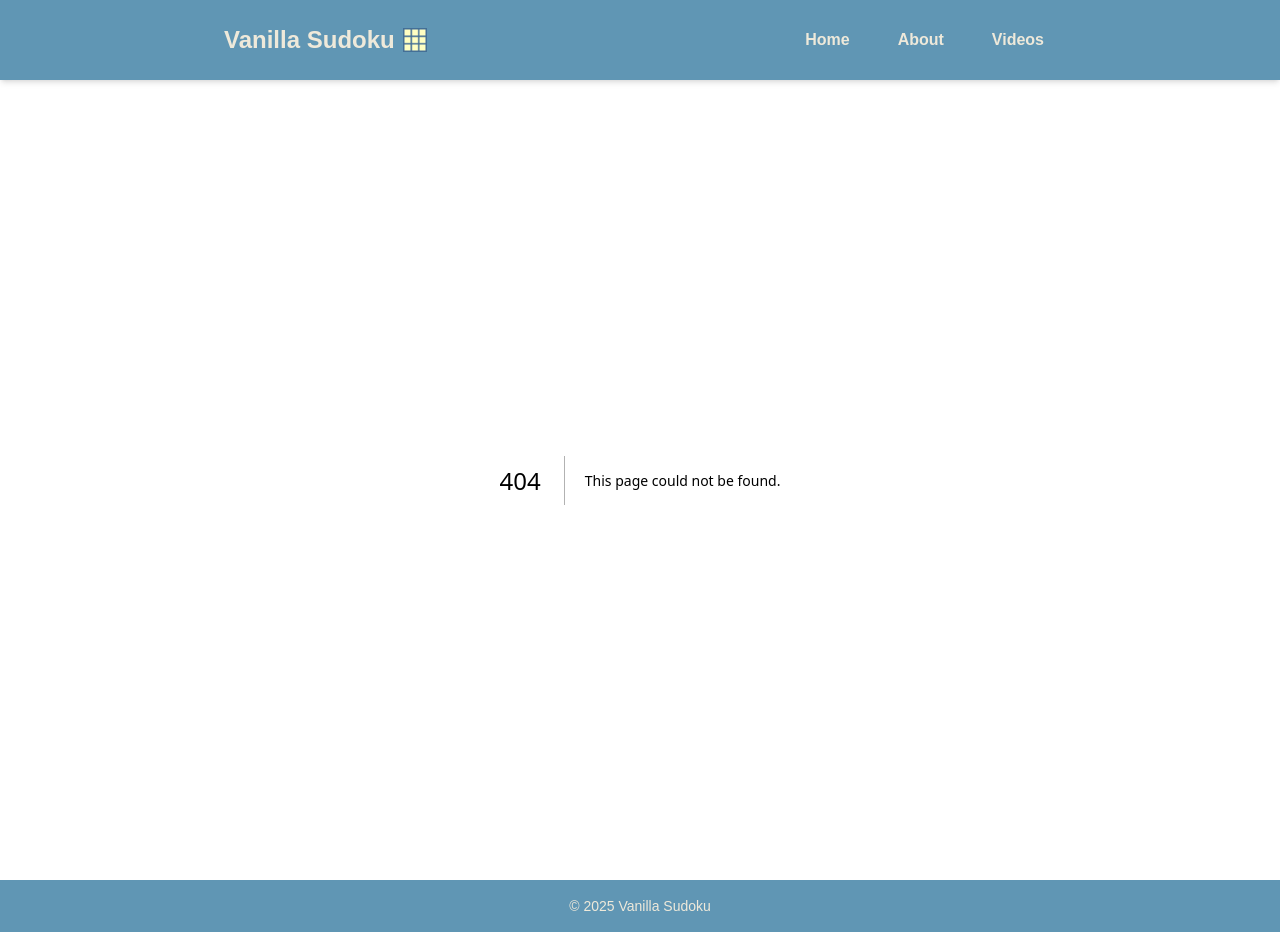
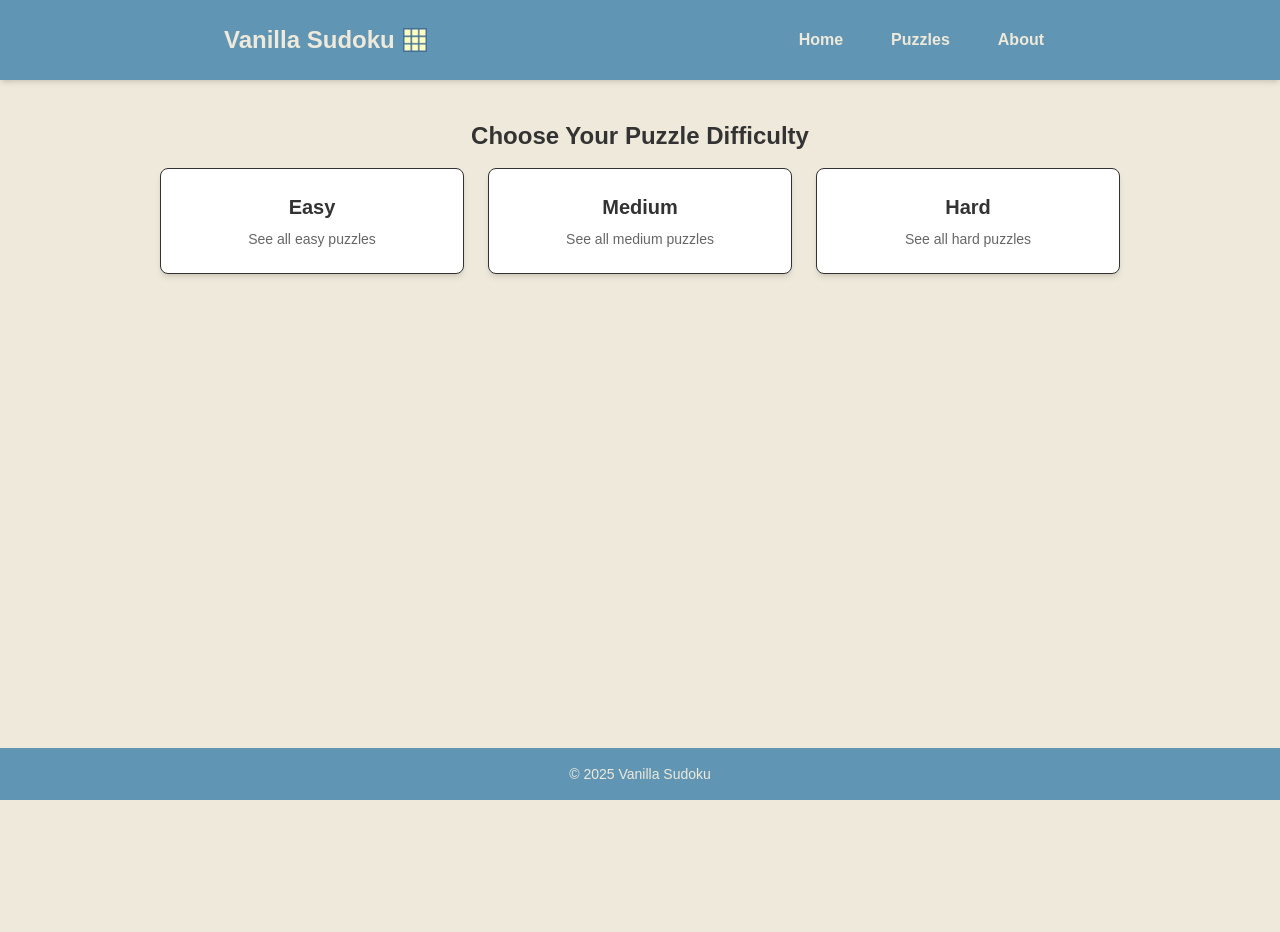
Before and after one commit to horkage/vanilla-sudoku-fe, a Next.js app: page /puzzles in a window 1280 px wide. Before the commit this address had no page. After the commit the page ends 800 px from the top, so only its background shows below. Built offline with nearby package versions, Linux system fonts and the light colour scheme.

Commit message:
added puzzle index pages

```diff
--- /dev/null
+++ b/src/app/puzzles/easy/page.tsx
@@ -0,0 +1,13 @@
+export default function EasyPuzzlesPage() {
+  return (
+    <main className="bg-[#EEE9DA] flex justify-center">
+      <div className="w-[90%] md:w-[75%] mt-4 p-6 bg-white border border-[#333333] rounded shadow-sm">
+        <h1 className="text-2xl font-semibold text-[#333333] mb-4">Easy Sudoku Puzzles</h1>
+        <p className="text-base md:text-lg text-[#333333]">
+          Here you'll find all the easy-level puzzles. New puzzles will be added regularly.
+        </p>
+        {/* Later: Add a list of puzzles here */}
+      </div>
+    </main>
+  );
+}
--- /dev/null
+++ b/src/app/puzzles/hard/page.tsx
@@ -0,0 +1,13 @@
+export default function HardPuzzlesPage() {
+  return (
+    <main className="bg-[#EEE9DA] flex justify-center">
+      <div className="w-[90%] md:w-[75%] mt-4 p-6 bg-white border border-[#333333] rounded shadow-sm">
+        <h1 className="text-2xl font-semibold text-[#333333] mb-4">Hard Sudoku Puzzles</h1>
+        <p className="text-base md:text-lg text-[#333333]">
+          Here you'll find all the hard-level puzzles. New puzzles will be added regularly.
+        </p>
+        {/* Later: Add a list of puzzles here */}
+      </div>
+    </main>
+  );
+}
--- /dev/null
+++ b/src/app/puzzles/medium/page.tsx
@@ -0,0 +1,13 @@
+export default function MediumPuzzlesPage() {
+  return (
+    <main className="bg-[#EEE9DA] flex justify-center">
+      <div className="w-[90%] md:w-[75%] mt-4 p-6 bg-white border border-[#333333] rounded shadow-sm">
+        <h1 className="text-2xl font-semibold text-[#333333] mb-4">Medium Sudoku Puzzles</h1>
+        <p className="text-base md:text-lg text-[#333333]">
+          Here you'll find all the medium-level puzzles. New puzzles will be added regularly.
+        </p>
+        {/* Later: Add a list of puzzles here */}
+      </div>
+    </main>
+  );
+}
--- /dev/null
+++ b/src/app/puzzles/page.tsx
@@ -0,0 +1,25 @@
+export default function PuzzlesLanding() {
+  return (
+    <main className="bg-[#EEE9DA] flex justify-center items-start pt-10">
+      <div className="w-[90%] md:w-[75%] space-y-6">
+        <h1 className="text-2xl font-semibold text-[#333333] mb-4 text-center">
+          Choose Your Puzzle Difficulty
+        </h1>
+        <div className="grid grid-cols-1 md:grid-cols-3 gap-6">
+          {['Easy', 'Medium', 'Hard'].map((level) => (
+            <a
+              key={level}
+              href={`/puzzles/${level.toLowerCase()}`}
+              className="block bg-white border border-[#333333] rounded-lg p-6 text-center shadow-md hover:bg-[#f5f5f5] transition"
+            >
+              <h2 className="text-xl font-semibold text-[#333333]">{level}</h2>
+              <p className="text-sm text-[#666] mt-2">
+                See all {level.toLowerCase()} puzzles
+              </p>
+            </a>
+          ))}
+        </div>
+      </div>
+    </main>
+  );
+}
--- a/src/components/Header.tsx
+++ b/src/components/Header.tsx
@@ -35,8 +35,8 @@ export default function Header() {
           <nav className="hidden sm:flex space-x-6 text-[#EEE9DA]">
           {[
             { href: "/", label: "Home" },
+            { href: "/puzzles", label: "Puzzles" },
             { href: "/about", label: "About" },
-            { href: "/videos", label: "Videos" },
           ].map(({ href, label }) => (
             <Link
               key={href}
@@ -54,9 +54,9 @@ export default function Header() {
       {isOpen && (
         <div className="absolute top-full z-50 w-full bg-[#93BFCF] border-t border-[#333333] md:hidden">
           <nav className="flex flex-col text-[#333333] font-semibold max-w-5xl mx-auto">
+            <Link href="/" onClick={() => setIsOpen(false)} className="py-3 px-4 border-b border-[#333333]">Home</Link>
             <Link href="/about" onClick={() => setIsOpen(false)} className="py-3 px-4 border-b border-[#333333]">About</Link>
-            <Link href="/videos" onClick={() => setIsOpen(false)} className="py-3 px-4 border-b border-[#333333]">Videos</Link>
-            <Link href="/puzzles/easy" onClick={() => setIsOpen(false)} className="py-3 px-4 border-b border-[#333333]">Puzzles</Link>
+            <Link href="/puzzles" onClick={() => setIsOpen(false)} className="py-3 px-4 border-b border-[#333333]">Puzzles</Link>
           </nav>
         </div>
       )}
```
